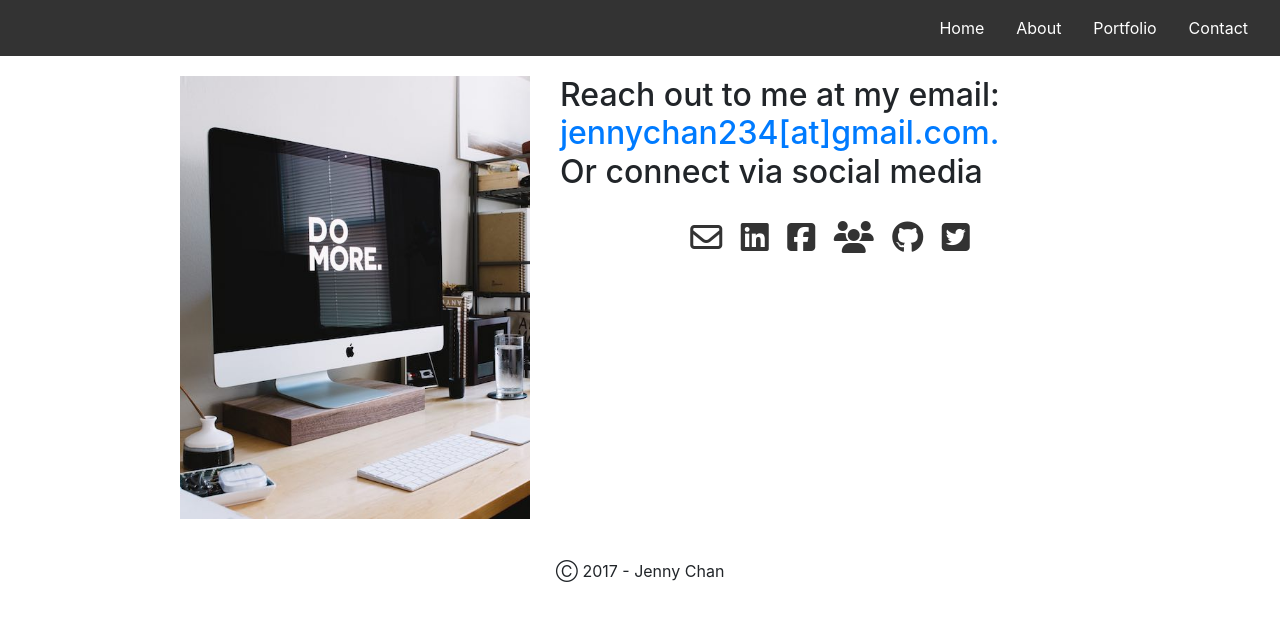
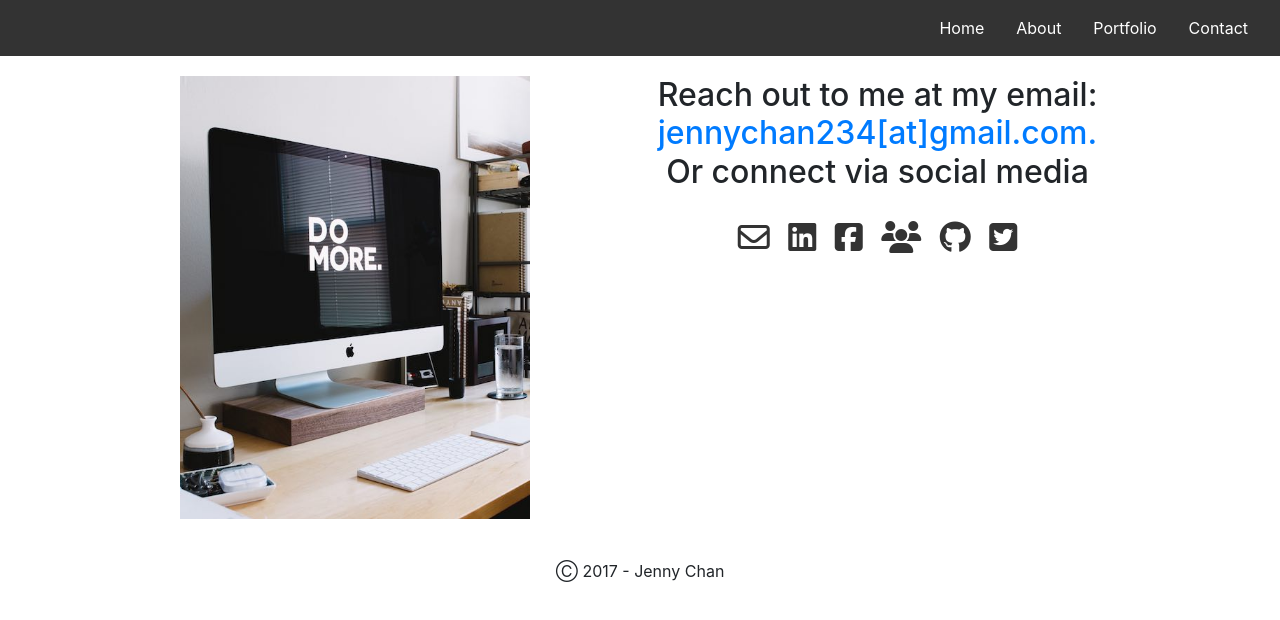
Before and after one commit to jpychan/jpychan.github.io, a plain HTML site: page contact.html in a window 1280 px wide. Drawn offline with Linux system fonts and the light colour scheme.

Commit message:
edit contact text alignment

```diff
--- a/contact.html
+++ b/contact.html
@@ -40,7 +40,7 @@
         <div class="col-md-4 col-sm-4 offset-md-1">
           <img src="./assets/images/do-more.jpg">
         </div>
-        <div class="col-md-6 col-sm-8 contact-content">
+        <div class="col-md-7 col-sm-8 contact-content text-center">
           <h1>Reach out to me at my email: <a href="mailto:jennychan234@gmail.com">jennychan234[at]gmail.com.</a><br>
           Or connect via social media<br></h1>
           <div class="contact-social-link-div text-center">
```
